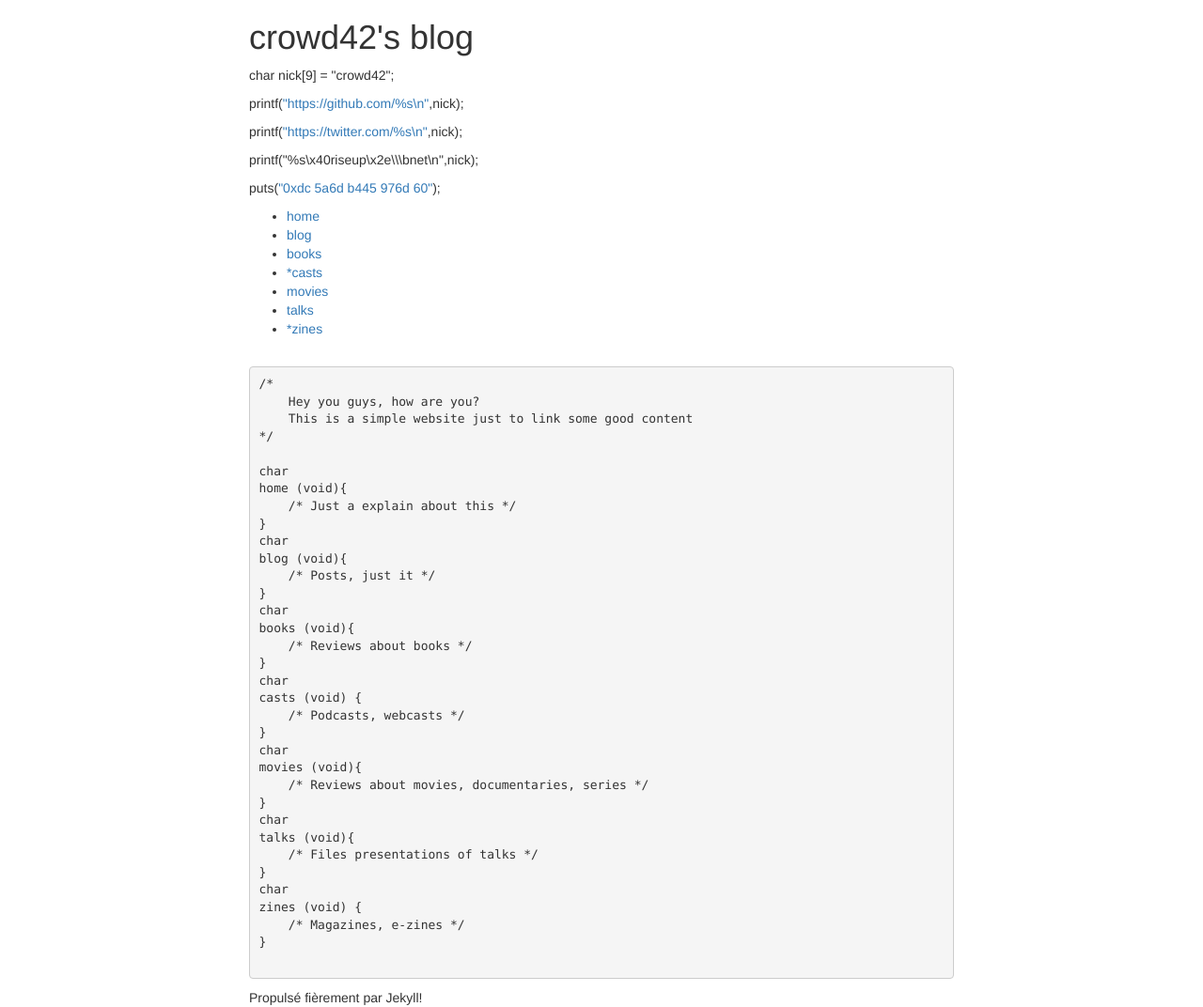
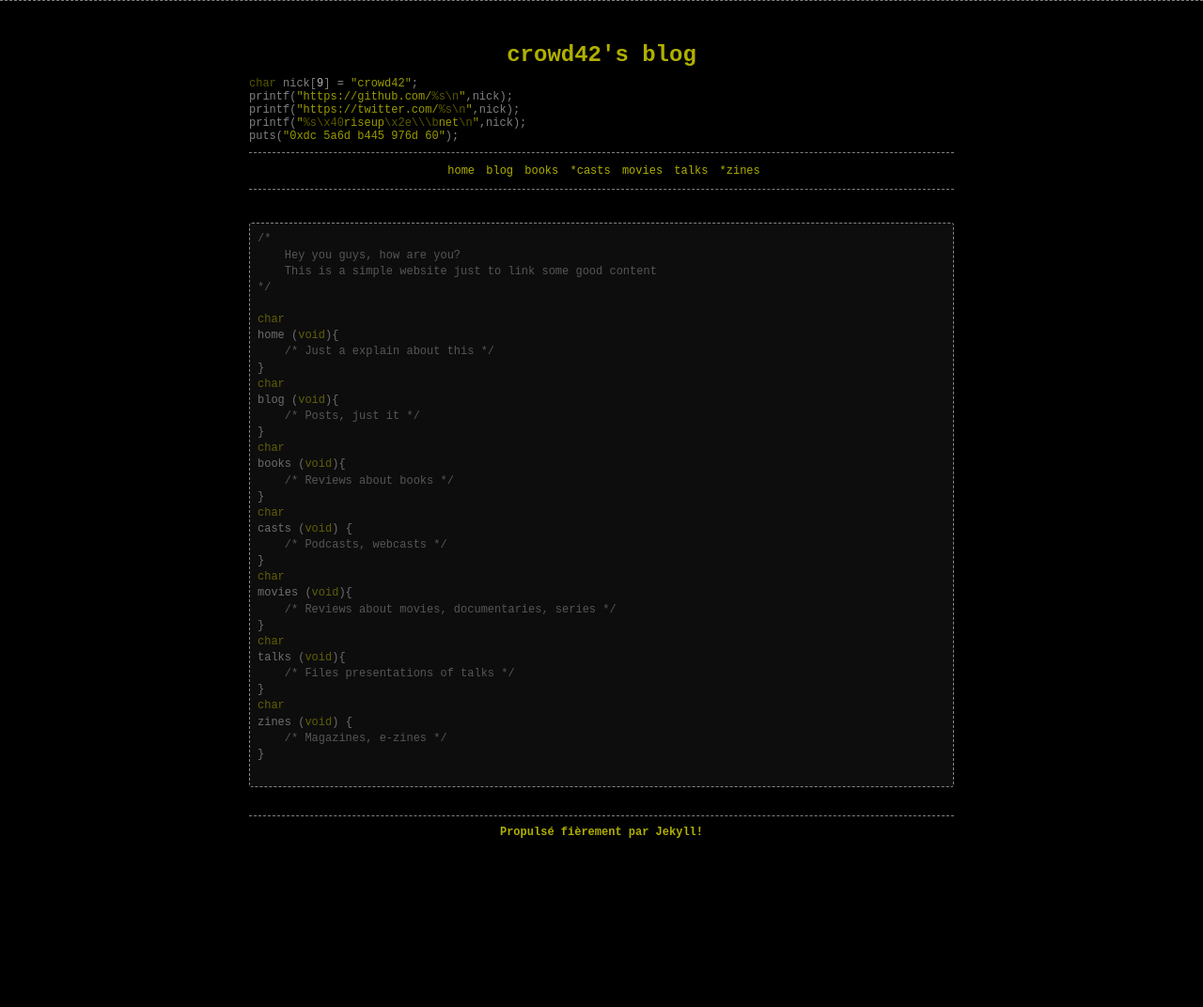
Before and after one commit to crowd42/crowd42.xyz, a Jekyll site: the page built from index.html, in a window 1280 px wide. Shown: the whole page at 94% size. Built offline with Jekyll 4.4.1, drawn with Linux system fonts in a browser that asks for light colours; nearby versions of some CDN libraries; library files that are not in the unit come from our copies; after the commit the page ends 908 px from its top, so only the background shows below that.

Commit message:
new update

```diff
--- a/_includes/head.html
+++ b/_includes/head.html
@@ -6,8 +6,8 @@
     <title>{% if page.title %}{{ page.title }} | {{ site.title }}{% else %}{{ site.title }}{% endif %}</title>
 
     <!-- Bootstrap -->
-    <link rel="stylesheet" href="{{ site.baseurl }}css/bootstrap-3.3.6/css/bootstrap.min.css">
-    <link rel="stylesheet" href="{{ site.baseurl }}css/main.css">
+    <link rel="stylesheet" href="{{ site.baseurl }}/css/bootstrap-3.3.6/css/bootstrap.min.css">
+    <link rel="stylesheet" href="{{ site.baseurl }}/css/main.css">
 
     <!-- HTML5 shim and Respond.js for IE8 support of HTML5 elements and media queries -->
     <!-- WARNING: Respond.js doesn't work if you view the page via file// -->
```
